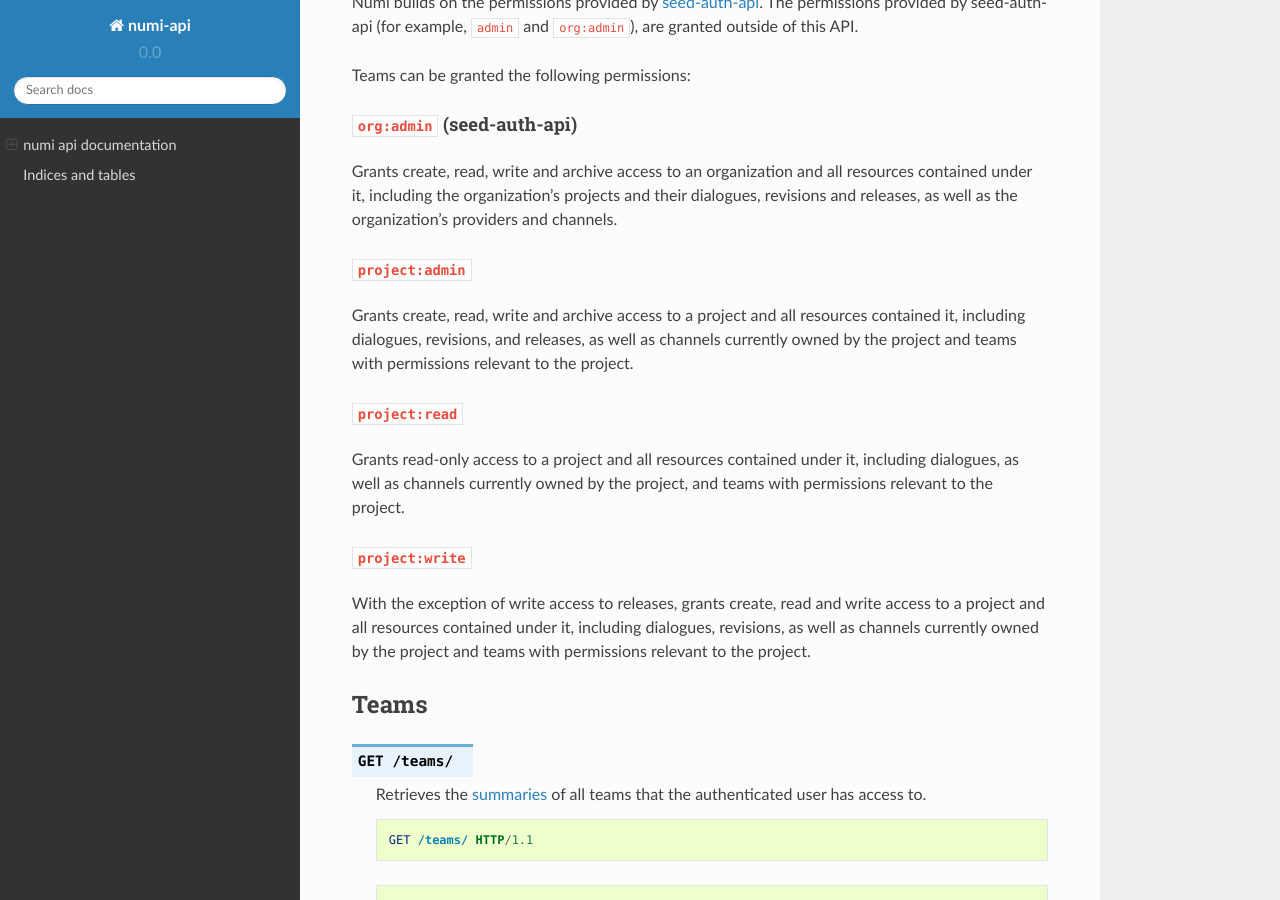
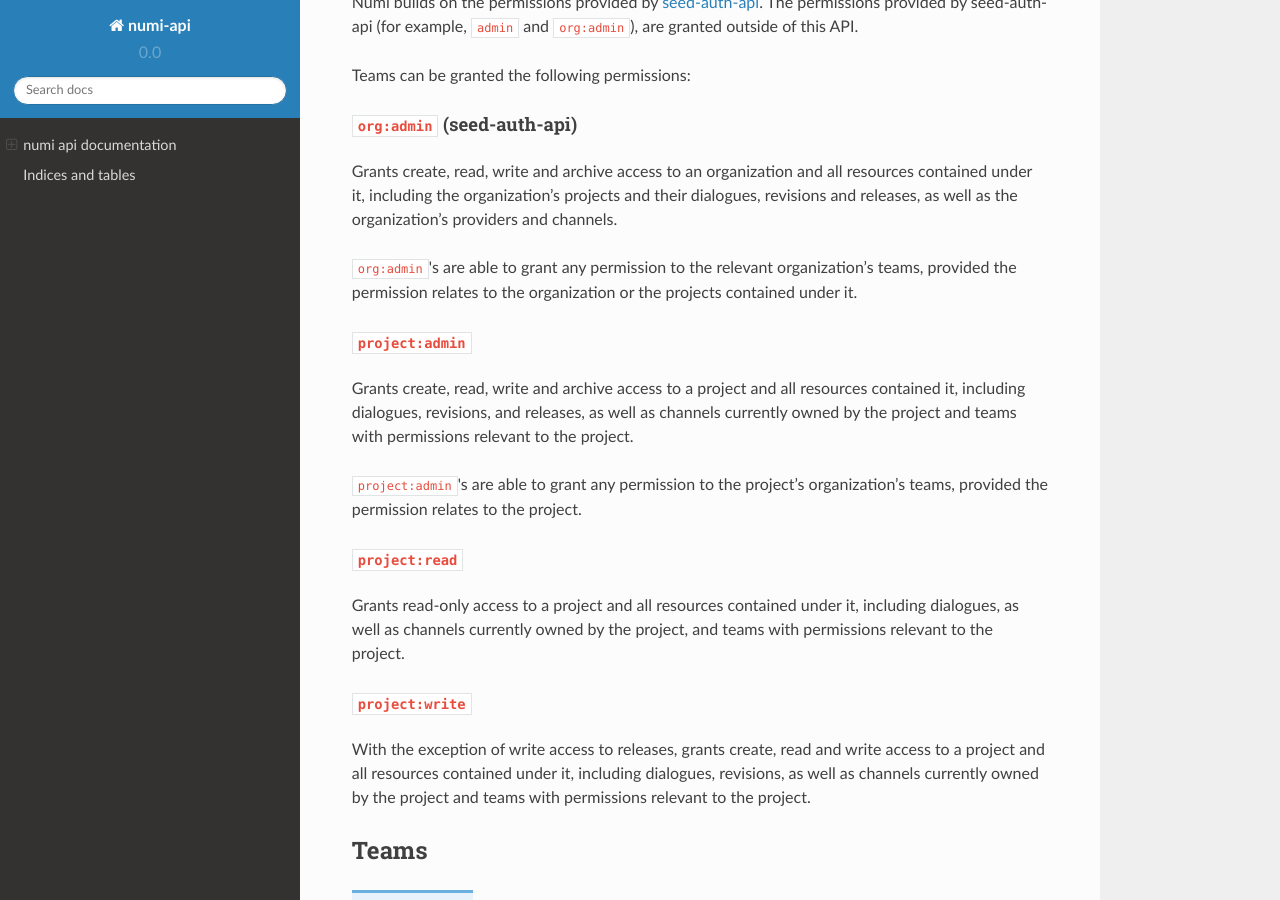
Before and after one commit to praekelt/numi-api, a Sphinx documentation site: the page built from docs/index.rst, in a window 1280 px wide and 900 px high, scrolled down 5345 px. Built offline with Sphinx 7.4.7 and the Read the Docs theme 2.0.0, drawn with Linux system fonts in a browser that asks for light colours.

Commit message:
Document permission granting permissions

```diff
--- a/docs/index.rst
+++ b/docs/index.rst
@@ -303,11 +303,15 @@ Teams can be granted the following permissions:
 *****************************
 Grants create, read, write and archive access to an organization and all resources contained under it, including the organization's projects and their dialogues, revisions and releases, as well as the organization's providers and channels.
 
+``org:admin``\'s are able to grant any permission to the relevant organization's teams, provided the permission relates to the organization or the projects contained under it.
+
 .. _permissions-project-admin:
 
 ``project:admin``
 *****************
 Grants create, read, write and archive access to a project and all resources contained it, including dialogues, revisions, and releases, as well as channels currently owned by the project and teams with permissions relevant to the project.
+
+``project:admin``\'s are able to grant any permission to the project's organization's teams, provided the permission relates to the project.
 
 .. _permissions-project-read:
 
```
